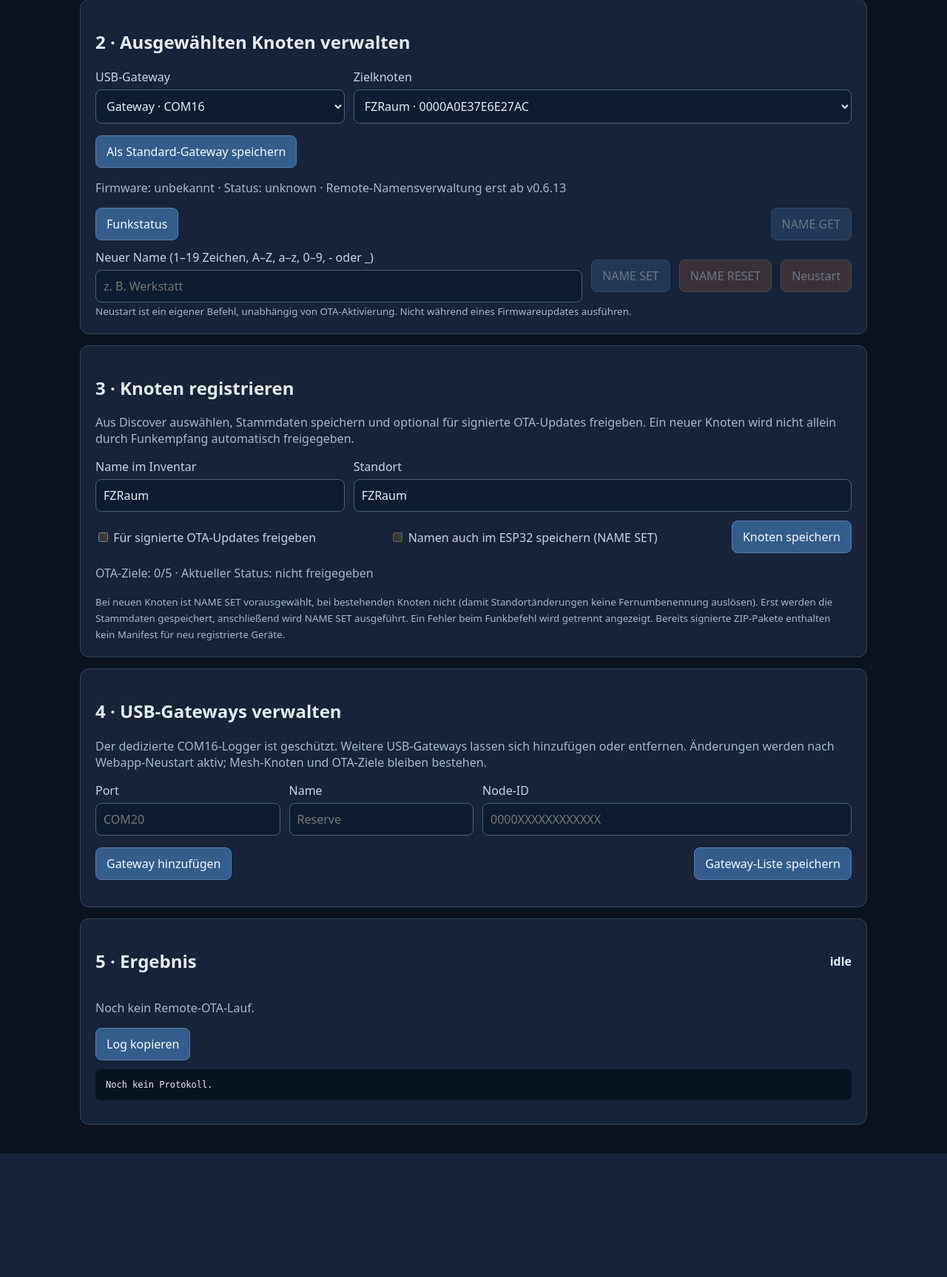
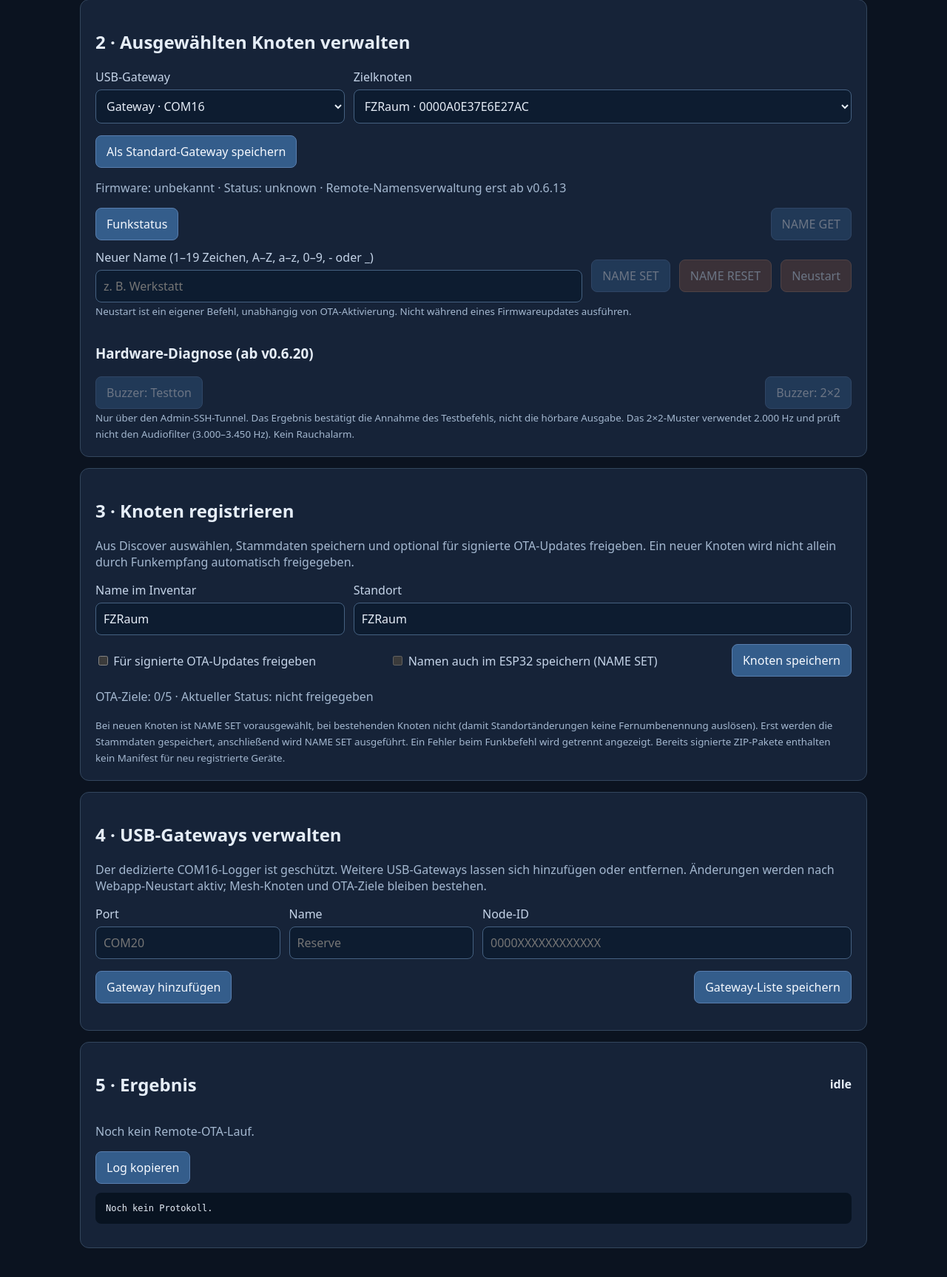
Before and after one commit to lexxi/smoke-listener-mesh, a Flask app: page /nodes in a window 1280 px wide. Shown: the part 696-2423 px from the top of the page at 74% size. Before the commit the page ends 2256 px from the top, so only its background shows below. Run offline with Flask 3, Linux system fonts and the light colour scheme; data that the repository does not hold is empty.

Commit message:
web: add gated remote buzzer diagnostics to node management

```diff
--- a/web/templates/nodes.html
+++ b/web/templates/nodes.html
@@ -38,6 +38,11 @@ tr.pick{cursor:pointer}tr.pick:hover{background:#20324b}tr.selected{background:#
 <button id="set">NAME SET</button><button id="reset" class="danger">NAME RESET</button>
 <button id="restart" class="danger">Neustart</button></div>
 <small>Neustart ist ein eigener Befehl, unabhängig von OTA-Aktivierung. Nicht während eines Firmwareupdates ausführen.</small>
+<div class="row" style="margin-top:16px"><h3>Hardware-Diagnose (ab v0.6.20)</h3></div>
+<div class="row"><button id="buzzer-test" type="button">Buzzer: Testton</button>
+<button id="buzzer-2x2" type="button">Buzzer: 2×2</button></div>
+<small>Nur über den Admin-SSH-Tunnel. Das Ergebnis bestätigt die Annahme des Testbefehls, nicht die hörbare Ausgabe.
+Das 2×2-Muster verwendet 2.000 Hz und prüft nicht den Audiofilter (3.000–3.450 Hz). Kein Rauchalarm.</small>
 </section>
 <section class="card">
 <h2>3 · Knoten registrieren</h2>
@@ -81,6 +86,10 @@ function nodeId(mac){
  const parts=(mac||'').toUpperCase().split(':');
  return parts.length===6&&parts.every(x=>/^[0-9A-F]{2}$/.test(x))?
     parts.reverse().join('').padStart(16,'0'):null;
+}
+function diagnosticVersion(v){
+ const a=String(v||'').match(/^(\d+)\.(\d+)\.(\d+)(?:\.[a-h])?$/);
+ return !!a && (+a[1]>0 || +a[2]>6 || (+a[2]===6 && +a[3]>=20));
 }
 function versionAtLeast(v){
  const a=String(v||'').match(/^(\d+)\.(\d+)\.(\d+)(?:\.[a-h])?$/);
@@ -128,6 +137,8 @@ function selection(){
    $('registry-ota').checked=otaTargets.includes(t);
    $('registry-sync-name').checked=!current && !!$('registry-name').value && versionAtLeast(n?.firmware);
  }
+ for(const id of ['buzzer-test','buzzer-2x2'])
+   $(id).disabled=running||!n||!g||forbidden||lanReadOnly||!diagnosticVersion(n.firmware);
  $('registry-ota').disabled=lanReadOnly||running||registrationBusy||!n||gatewayNodes.includes(t);
  $('registry-sync-name').disabled=lanReadOnly||running||registrationBusy||!n||!versionAtLeast(n?.firmware)||forbidden;
  $('registry-save').disabled=lanReadOnly||running||registrationBusy||!!pendingNameSync||!n||!t;
@@ -146,7 +157,7 @@ async function action(a){
  const t=$('target').value,g=$('gateway').value,n=$('name').value.trim();
  if(running||!t||!g)return;
  if(a==='NAME_SET'&&!/^[A-Za-z0-9_-]{1,19}$/.test(n)){alert('Ungültiger Name (1–19 Zeichen A-Z a-z 0-9 - _)');return}
- if((a==='NAME_SET'||a==='NAME_RESET'||a==='RESTART')&&
+ if((a==='NAME_SET'||a==='NAME_RESET'||a==='RESTART'||a==='BUZZER_TEST'||a==='BUZZER_2X2')&&
     !confirm('Ziel: '+t+'\nBefehl: '+a+(a==='NAME_SET'?' '+n:'')+'\nWirklich ausführen?'))return;
  running=true;selection();
  try{
@@ -307,7 +318,7 @@ async function saveGatewayDefault(){
 }
 $('gateway-default').onclick=saveGatewayDefault;
 $('discover').onclick=discover;$('gateway').onchange=selection;$('target').onchange=selection;
-for(const [id,a] of [['status','STATUS'],['get','NAME_GET'],['set','NAME_SET'],['reset','NAME_RESET'],['restart','RESTART']])
+for(const [id,a] of [['status','STATUS'],['get','NAME_GET'],['set','NAME_SET'],['reset','NAME_RESET'],['restart','RESTART'],['buzzer-test','BUZZER_TEST'],['buzzer-2x2','BUZZER_2X2']])
  $(id).onclick=()=>action(a);
 load().catch(e=>$('message').textContent=e.message);setInterval(jobRefresh,2000);
 </script></body></html>
```
